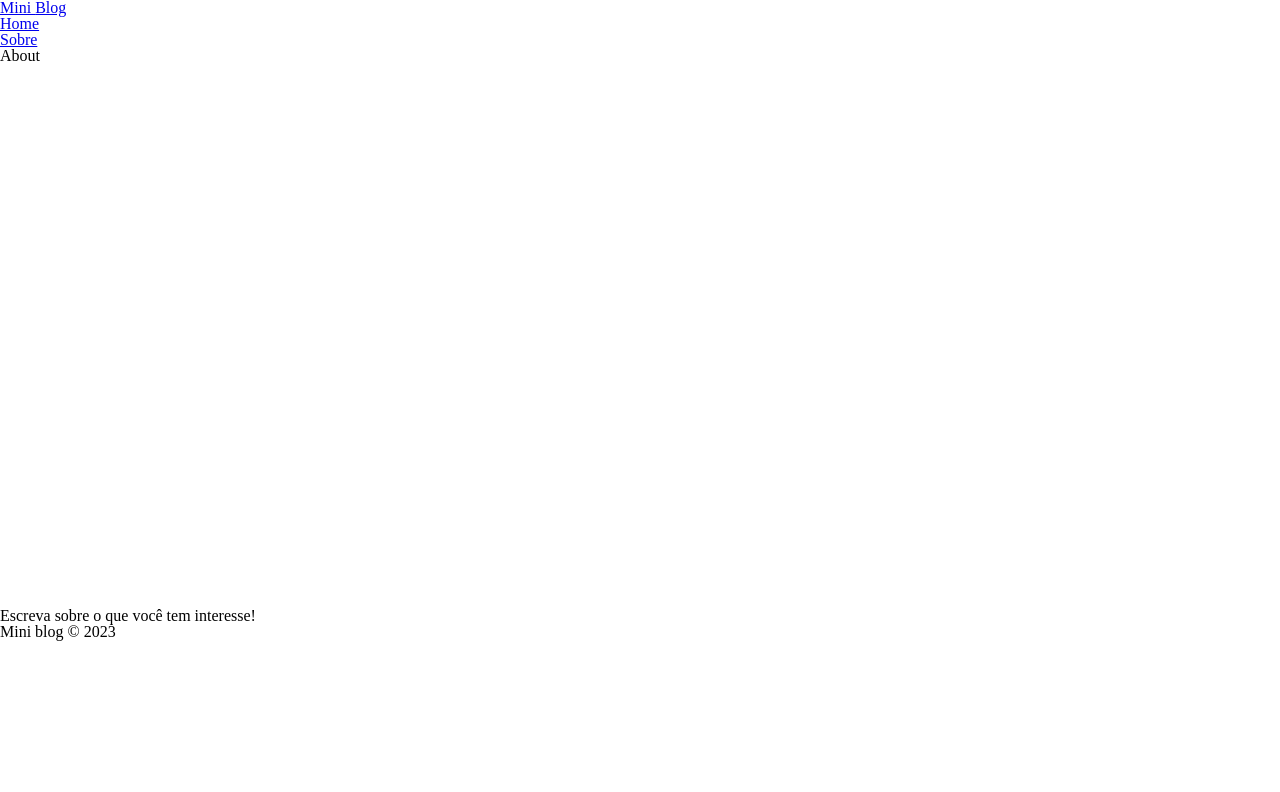
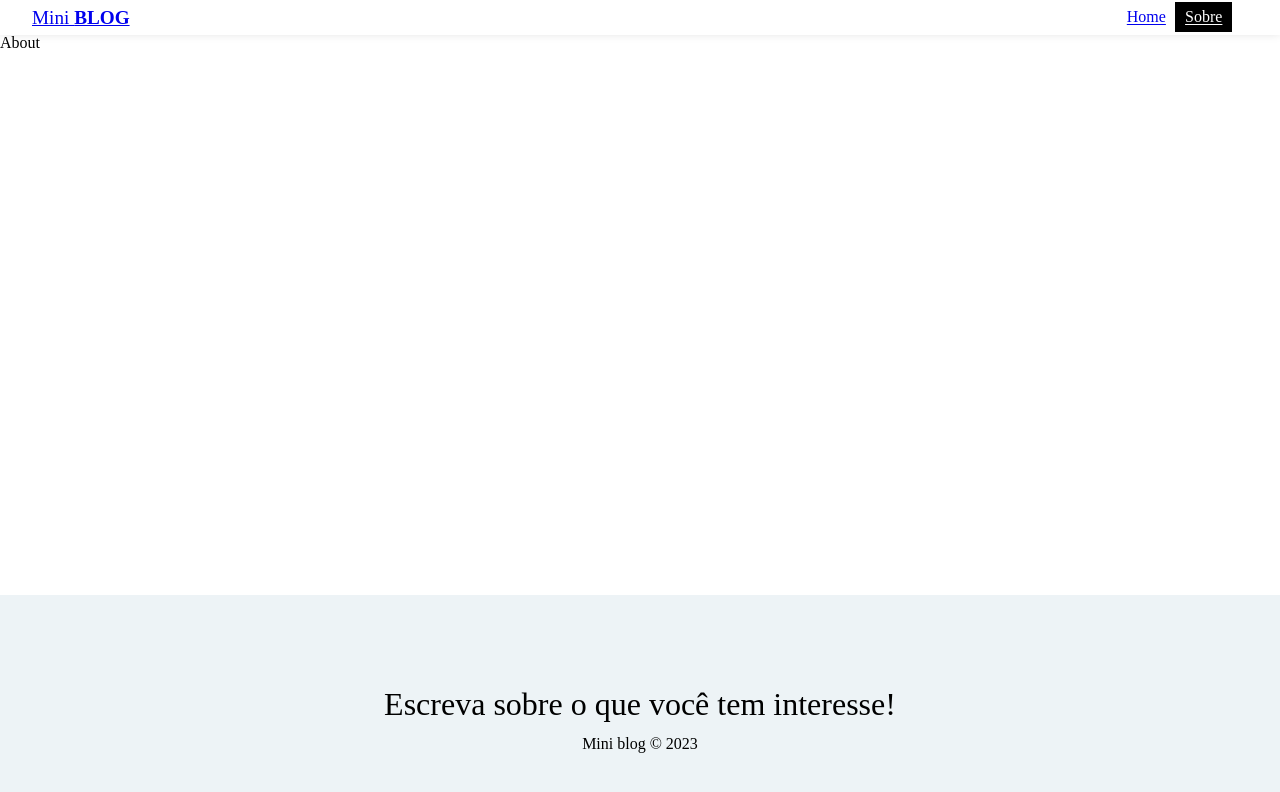
Before and after one commit to matheusvleite/mini-blog, a React (Create React App) app: page /about in a window 1280 px wide. Shown: the top 792 px of the page. Built offline with nearby package versions, Linux system fonts and the light colour scheme.

Commit message:
CSS do  navbar e footer

```diff
--- a/src/components/Footer/Footer.js
+++ b/src/components/Footer/Footer.js
@@ -2,8 +2,8 @@
 import styles from './Footer.module.css';
 const Footer = () => {
     return (
-        <footer>
-            <h3>Escreva sobre o que você tem interesse!</h3>
+        <footer className={styles.footer}>
+            <h3 className={styles.footer_title}>Escreva sobre o que você tem interesse!</h3>
             <p>Mini blog &copy; 2023</p>
         </footer>
     )
--- a/src/components/Footer/Footer.module.css
+++ b/src/components/Footer/Footer.module.css
@@ -0,0 +1,13 @@
+.footer {
+    height: 250px;
+    display: flex;
+    flex-direction: column;
+    align-items: center;
+    justify-content: center;
+    background-color: #EDF3F6;
+}
+
+.footer_title {
+    font-size: 2rem;
+    margin-bottom: 1rem;
+}
--- a/src/components/Navbar/Navbar.js
+++ b/src/components/Navbar/Navbar.js
@@ -4,11 +4,15 @@
 
 const Navbar = () => {
   return (
-    <nav>
-      <NavLink to="/">Mini <span>Blog</span></NavLink>
-      <ul>
-        <li><NavLink to="/">Home</NavLink></li>
-        <li><NavLink to="/about">Sobre</NavLink></li>
+    <nav className={styles.navbar}>
+      <NavLink to="/" className={styles.brand}>Mini <span>Blog</span></NavLink>
+      <ul className={styles.links_list}>
+        <li>
+          <NavLink to="/" className={({ isActive }) => (isActive ? styles.active : "")}>Home</NavLink>
+        </li>
+        <li>
+          <NavLink to="/about" className={({ isActive }) => (isActive ? styles.active : "")}>Sobre</NavLink>
+        </li>
       </ul>
     </nav>
   )
--- a/src/components/Navbar/Navbar.module.css
+++ b/src/components/Navbar/Navbar.module.css
@@ -0,0 +1,31 @@
+.navbar {
+    display: flex;
+    box-shadow: rgba(0, 0, 0, .15) 0px -2px 10px 0px;
+    justify-content: space-between;
+    align-items: center;
+    padding: .5rem 2rem;
+}
+
+.brand {
+    font-size: 1.2rem;
+}
+
+.brand span {
+    font-weight: 900;
+    text-transform: uppercase;
+}
+
+.links_list {
+    display: flex;
+    margin-right: 1rem;
+}
+
+
+.links_list li a {
+    padding: .4rem .6rem;
+}
+
+.active {
+    background-color: #000;
+    color: white;
+  }
```
